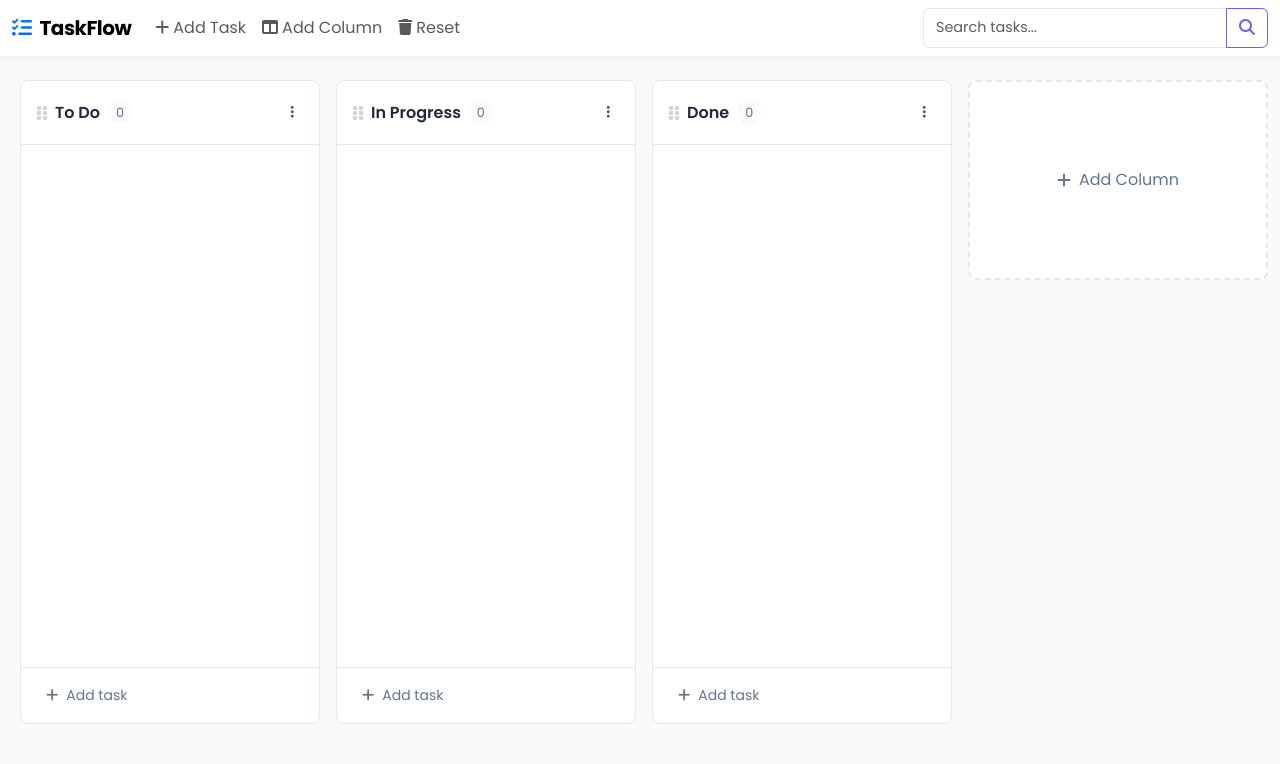
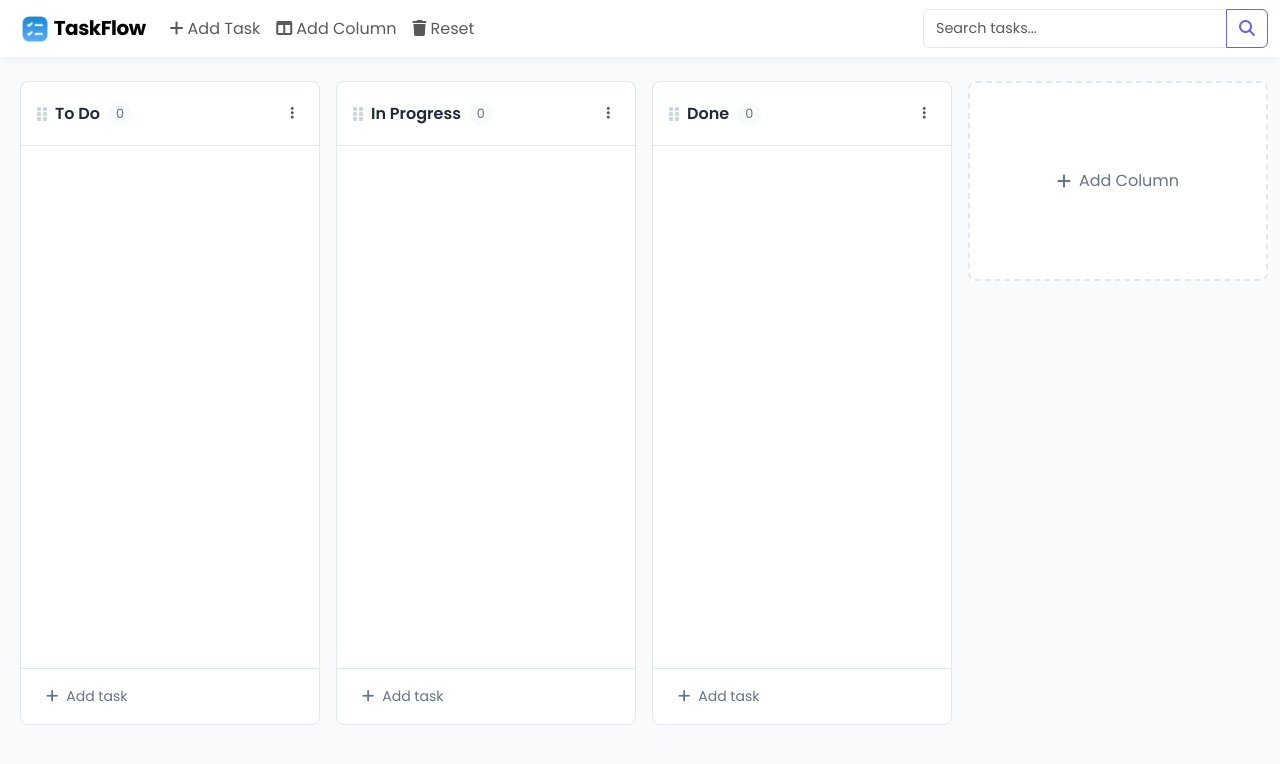
Before and after one commit to ThisIs-Developer/Kanban-Board, a plain HTML site: page index.html in a window 1280 px wide. Both pictures are taken after a click on the button "Get Started". Drawn offline with nearby package versions, Linux system fonts and the light colour scheme; some packages are replaced by stand-ins of ours; a script that the page names is missing.

Commit message:
Update: icon - Update: File Structure

```diff
--- a/index.html
+++ b/index.html
@@ -75,8 +75,8 @@
     <!-- Navigation -->
     <nav class="navbar navbar-expand-lg navbar-light">
       <div class="container-fluid">
-        <a class="navbar-brand" href="#">
-          <i class="fas fa-tasks text-primary me-2"></i>TaskFlow
+        <a class="navbar-brand" href="">
+            <img src="assets/icon.png" alt="TaskFlow" style="width: 30px; height: 30px;" class="ms-2"> TaskFlow
         </a>
         <button class="navbar-toggler" type="button" data-bs-toggle="collapse" data-bs-target="#navbarNav" aria-controls="navbarNav" aria-expanded="false" aria-label="Toggle navigation">
           <span class="navbar-toggler-icon"></span>
```
Also changed, not shown: assets/localstorage.json (renamed from localstorage.json), assets/old/1000100265.jpg (renamed from assets/1000100265.jpg), assets/old/1000100271.jpg (renamed from assets/1000100271.jpg), assets/old/Screenshot (10).png (renamed from assets/Screenshot (10).png), assets/old/Screenshot (11).png (renamed from assets/Screenshot (11).png), assets/old/Screenshot (12).png (renamed from assets/Screenshot (12).png), assets/old/Screenshot (13).png (renamed from assets/Screenshot (13).png), assets/old/Screenshot (8).png (renamed from assets/Screenshot (8).png), assets/old/Screenshot (9).png (renamed from assets/Screenshot (9).png), assets/old/favicon.png (renamed from assets/favicon.png).
